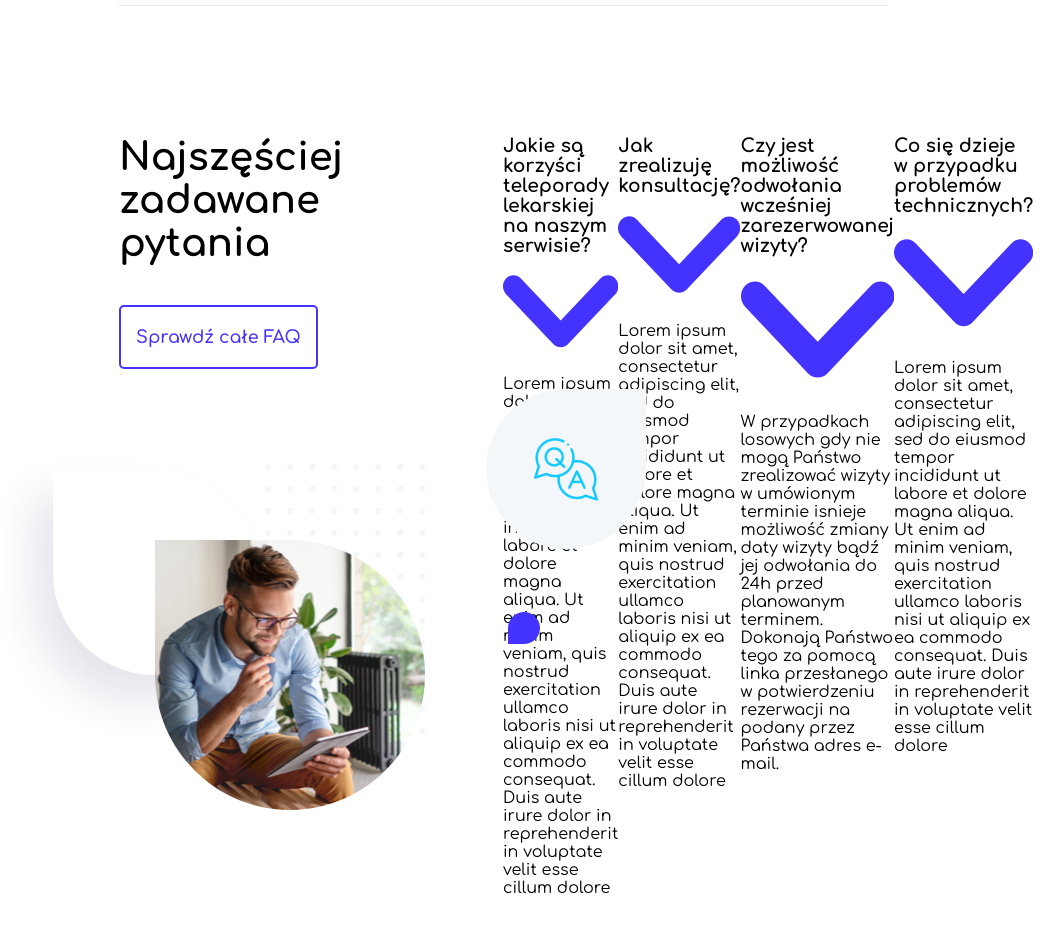
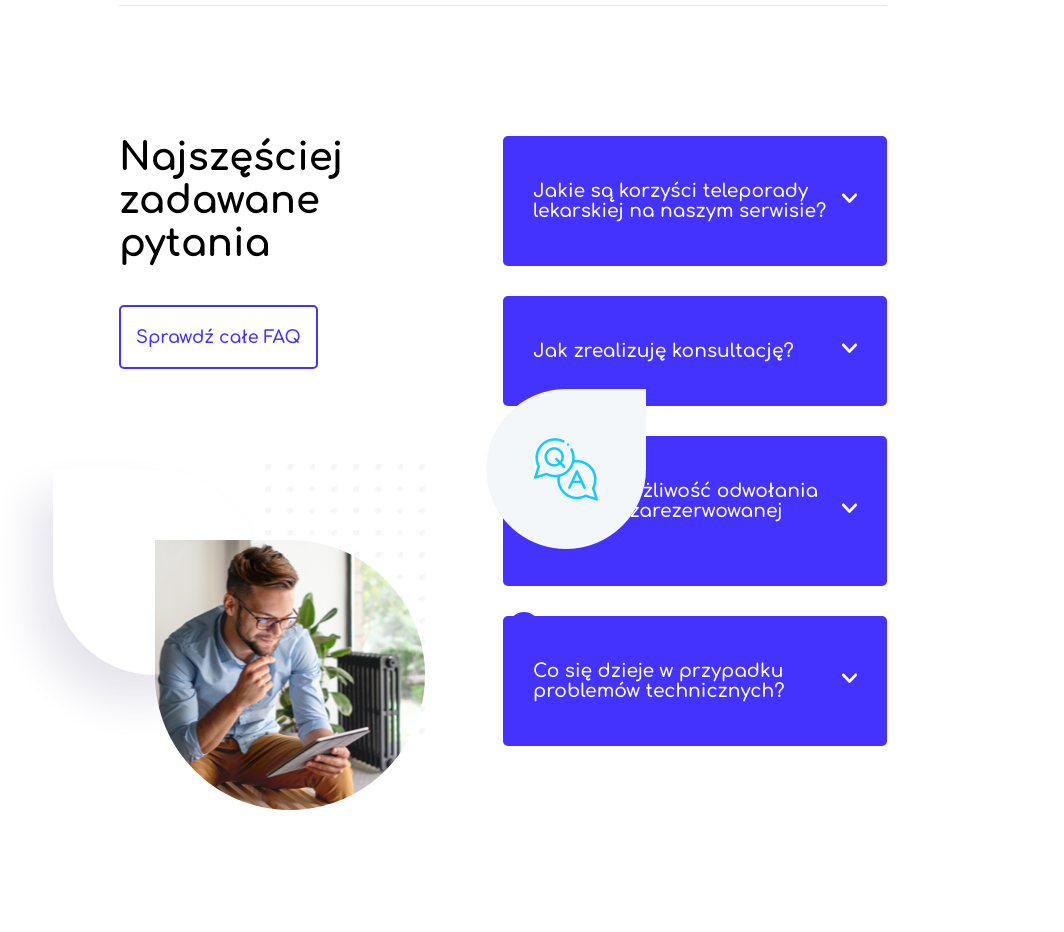
Before and after one commit to HiImRussel/zadanieRekrutacyjne, a React (Create React App) app: page / in a window 1280 px wide. Shown: the part 1560-2492 px from the top of the page, without its empty margins (137-1201 px from the left). Before the commit the page ends 2457 px from the top, so only its background shows below. Built offline with nearby package versions, Linux system fonts and the light colour scheme.

Commit message:
Added open/close animation for FAQ boxes

```diff
--- a/package.json
+++ b/package.json
@@ -6,6 +6,7 @@
     "@testing-library/jest-dom": "^5.14.1",
     "@testing-library/react": "^11.2.7",
     "@testing-library/user-event": "^12.8.3",
+    "gsap": "^3.7.1",
     "react": "^17.0.2",
     "react-dom": "^17.0.2",
     "react-router": "^5.2.0",
--- a/src/components/atoms/FaqBoxDescription.js
+++ b/src/components/atoms/FaqBoxDescription.js
@@ -1,5 +1,12 @@
 const FaqDescription = ({ desc }) => {
-  return <p class="faqDescription">{desc}</p>;
+  return (
+    <p
+      className="faqDescription"
+      style={{ visibility: "hidden", opacity: 0, maxHeight: "0px" }}
+    >
+      {desc}
+    </p>
+  );
 };
 
 export default FaqDescription;
--- a/src/components/atoms/FaqBoxTitle.js
+++ b/src/components/atoms/FaqBoxTitle.js
@@ -2,7 +2,7 @@ import FaqIcon from "./FaqIcon";
 
 const FaqBoxTitle = ({ title }) => {
   return (
-    <div class="boxTitle">
+    <div className="faqBoxTitle">
       <h3>{title}</h3>
       <FaqIcon />
     </div>
--- a/src/components/atoms/FaqIcon.js
+++ b/src/components/atoms/FaqIcon.js
@@ -4,7 +4,7 @@ const FaqIcon = () => {
       <svg xmlns="http://www.w3.org/2000/svg" viewBox="0 0 24 24">
         <path
           fill="#4432FF"
-          fill-rule="evenodd"
+          fillRule="evenodd"
           d="M6.80975613,23.5 C4.77270093,23.5 3.72071752,21.1537273 5.17835266,19.7755 L13.9296433,11.5 L5.17835266,3.2245 C4.27720882,2.3725 4.27720882,0.991 5.17835266,0.139 C6.07935229,-0.713 7.54030417,-0.713 8.4413038,0.139 L18.8241421,9.95718182 C19.725286,10.8091818 19.725286,12.1906818 18.8241421,13.0426818 L8.4413038,22.8608636 C7.99080399,23.287 7.40028006,23.5 6.80975613,23.5 Z"
           transform="rotate(90 12 11.5)"
         />
--- a/src/components/molecules/FaqBox.js
+++ b/src/components/molecules/FaqBox.js
@@ -1,10 +1,58 @@
+import gsap from "gsap/gsap-core";
+import { CSSPlugin } from "gsap/CSSPlugin";
 import FaqDescription from "../atoms/FaqBoxDescription";
 import FaqBoxTitle from "../atoms/FaqBoxTitle";
 
+gsap.registerPlugin(CSSPlugin);
+
 const FaqBox = ({ data }) => {
   const { title, description } = data;
+
+  const handleClickBox = (e) => {
+    const description = e.currentTarget.children[1];
+    const title = e.currentTarget.children[0].children[0];
+    const box = e.currentTarget;
+    const icon =
+      e.currentTarget.children[0].children[1].children[0].children[0];
+    const iconBox = e.currentTarget.children[0].children[1].children[0];
+
+    if (description.style.visibility === "hidden") {
+      description.style.visibility = "inherit";
+      gsap.to(description, {
+        maxHeight: "500px",
+        opacity: 1,
+        marginTop: "20px",
+        color: "#585570",
+        visibility: "inherit",
+        ease: "Power4.easeIn",
+        duration: 0.3,
+      });
+
+      title.style.color = "#6557FF";
+      box.style.backgroundColor = "white";
+      box.style.boxShadow = "2px 4px 12px 3px rgba(0, 0, 0, 0.17)";
+      icon.style.fill = "#6557FF";
+      iconBox.style.transform = "rotate(180deg)";
+    } else {
+      gsap.to(description, {
+        maxHeight: "0px",
+        opacity: 0,
+        marginTop: "0px",
+        color: "#4432ff",
+        visibility: "hidden",
+        ease: "Power4.easeIn",
+        duration: 0.3,
+      });
+
+      title.style.color = "white";
+      box.style.backgroundColor = "#4432ff";
+      box.style.boxShadow = "0px 0px 0px 0px rgba(0, 0, 0, 0.17)";
+      icon.style.fill = "white";
+      iconBox.style.transform = "rotate(0deg)";
+    }
+  };
   return (
-    <div class="faqBox">
+    <div className="faqBox" onClick={(e) => handleClickBox(e)}>
       <FaqBoxTitle title={title} />
       <FaqDescription desc={description} />
     </div>
--- a/src/components/molecules/FaqLeft.js
+++ b/src/components/molecules/FaqLeft.js
@@ -3,7 +3,7 @@ import faqIMG from "../../assets/home-page/illustration-faq.png";
 
 const FaqLeft = () => {
   return (
-    <div class="faqLeft">
+    <div className="faqLeft">
       <h2>
         Najszęściej zadawane <br />
         pytania
--- a/src/components/organisms/FaqBoxes.js
+++ b/src/components/organisms/FaqBoxes.js
@@ -4,7 +4,7 @@ const FaqBoxes = ({ faqBoxesData }) => {
   const boxes = faqBoxesData.map((data) => (
     <FaqBox key={data.id} data={data} />
   ));
-  return <>{boxes}</>;
+  return <div className="faqBoxes">{boxes}</div>;
 };
 
 export default FaqBoxes;
--- a/src/css/faq.css
+++ b/src/css/faq.css
@@ -34,4 +34,66 @@
   -webkit-transform: translateX(-130px);
           transform: translateX(-130px);
 }
+
+.faqBoxes {
+  display: -webkit-box;
+  display: -ms-flexbox;
+  display: flex;
+  -webkit-box-orient: vertical;
+  -webkit-box-direction: normal;
+      -ms-flex-direction: column;
+          flex-direction: column;
+}
+
+.faqBox {
+  margin-top: 30px;
+  background-color: #4432ff;
+  color: white;
+  border-radius: 5px;
+  cursor: pointer;
+  -webkit-transition: all 0.3s ease-in-out;
+  transition: all 0.3s ease-in-out;
+  padding: 45px 30px;
+}
+
+.faqBox:nth-child(1) {
+  margin-top: 0px;
+}
+
+.faqBoxTitle {
+  display: -webkit-box;
+  display: -ms-flexbox;
+  display: flex;
+  -webkit-box-pack: justify;
+      -ms-flex-pack: justify;
+          justify-content: space-between;
+  -webkit-box-align: center;
+      -ms-flex-align: center;
+          align-items: center;
+}
+
+.faqBoxTitle h3 {
+  font-weight: 600;
+  line-height: 20px;
+  -webkit-transition: all 0.3s ease-in-out;
+  transition: all 0.3s ease-in-out;
+}
+
+.faqBoxTitle svg {
+  height: 15px;
+  -webkit-transition: all 0.3s ease-in-out;
+  transition: all 0.3s ease-in-out;
+}
+
+.faqBoxTitle svg path {
+  -webkit-transition: all 0.3s ease-in-out;
+  transition: all 0.3s ease-in-out;
+  fill: white;
+}
+
+.faqDescription {
+  line-height: 30px;
+  -webkit-transition: all 1s ease-in-out;
+  transition: all 1s ease-in-out;
+}
 /*# sourceMappingURL=faq.css.map */
--- a/src/css/faq.scss
+++ b/src/css/faq.scss
@@ -30,3 +30,49 @@
     transform: translateX(-130px);
   }
 }
+
+.faqBoxes {
+  display: flex;
+  flex-direction: column;
+}
+
+.faqBox {
+  margin-top: 30px;
+  background-color: #4432ff;
+  color: white;
+  border-radius: 5px;
+  cursor: pointer;
+  transition: all 0.3s ease-in-out;
+  padding: 45px 30px;
+
+  &:nth-child(1) {
+    margin-top: 0px;
+  }
+}
+
+.faqBoxTitle {
+  display: flex;
+  justify-content: space-between;
+  align-items: center;
+
+  h3 {
+    font-weight: 600;
+    line-height: 20px;
+    transition: all 0.3s ease-in-out;
+  }
+
+  svg {
+    height: 15px;
+    transition: all 0.3s ease-in-out;
+
+    path {
+      transition: all 0.3s ease-in-out;
+      fill: white;
+    }
+  }
+}
+
+.faqDescription {
+  line-height: 30px;
+  transition: all 1s ease-in-out;
+}
```
Also changed, not shown: 2 other files (tests, documents, lock files or other folders).
